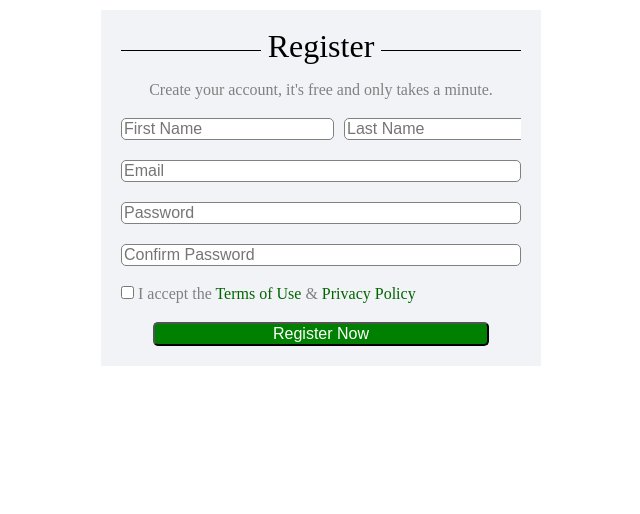
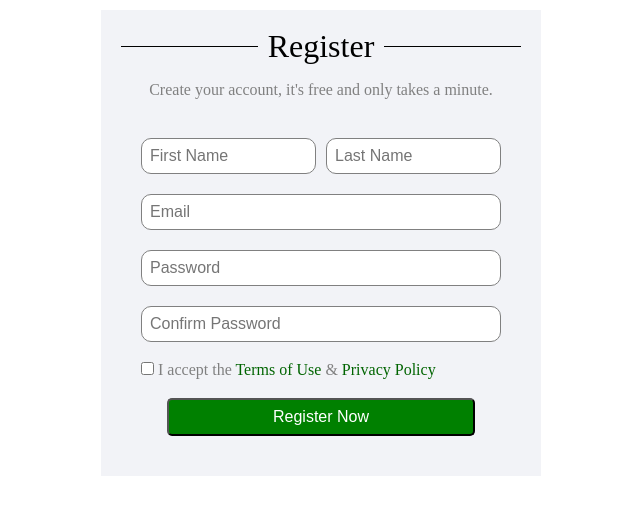
Before and after one commit to KostyaCoder/Form-registration, a plain HTML site: page index.html in a window 1280 px wide. Shown: the whole page, without its empty margins (319-959 px from the left). Drawn offline with Linux system fonts and the light colour scheme.

Commit message:
edit style

```diff
--- a/assets/css/style.css
+++ b/assets/css/style.css
@@ -10,54 +10,54 @@
   text-align: center;
   margin: 10px auto;
   padding: 20px;
-  min-width: 150px;
+
+  min-width: 200px;
   max-width: 400px;
   width: 100%;
+
   color: grey;
   background-color: rgb(242, 243, 247);
   overflow: hidden;
 }
 
 .head {
+  display: flex;
+  justify-content: space-between;
+  align-items: center;
+  gap: 10px;
+
   font-size: 2rem;
   color: black;
-  position: relative;
 }
 
 .head::after,
 .head::before {
   content: "";
-  position: absolute;
   background-color: black;
   height: 1px;
   width: 35%;
-  top: 20px;
-}
-
-.head::after {
-  right: 0px;
-}
-
-.head::before {
-  left: 0px;
 }
 
 .form {
   display: flex;
   flex-direction: column;
   gap: 20px;
+  padding: 20px;
   overflow: hidden;
 }
 
 .label-name {
   display: flex;
+  flex-direction: row;
+  justify-content: space-between;
   gap: 10px;
 }
 
 .text-input {
-  justify-content: space-between;
+  width: 95%;
+  padding: 8px;
   border: 1px solid gray;
-  border-radius: 5px;
+  border-radius: 10px;
 }
 
 .label-checkbox {
@@ -69,6 +69,7 @@
   color: white;
   width: 80%;
   margin: 0 auto;
+  padding: 8px;
   border-radius: 5px;
 }
 
```
